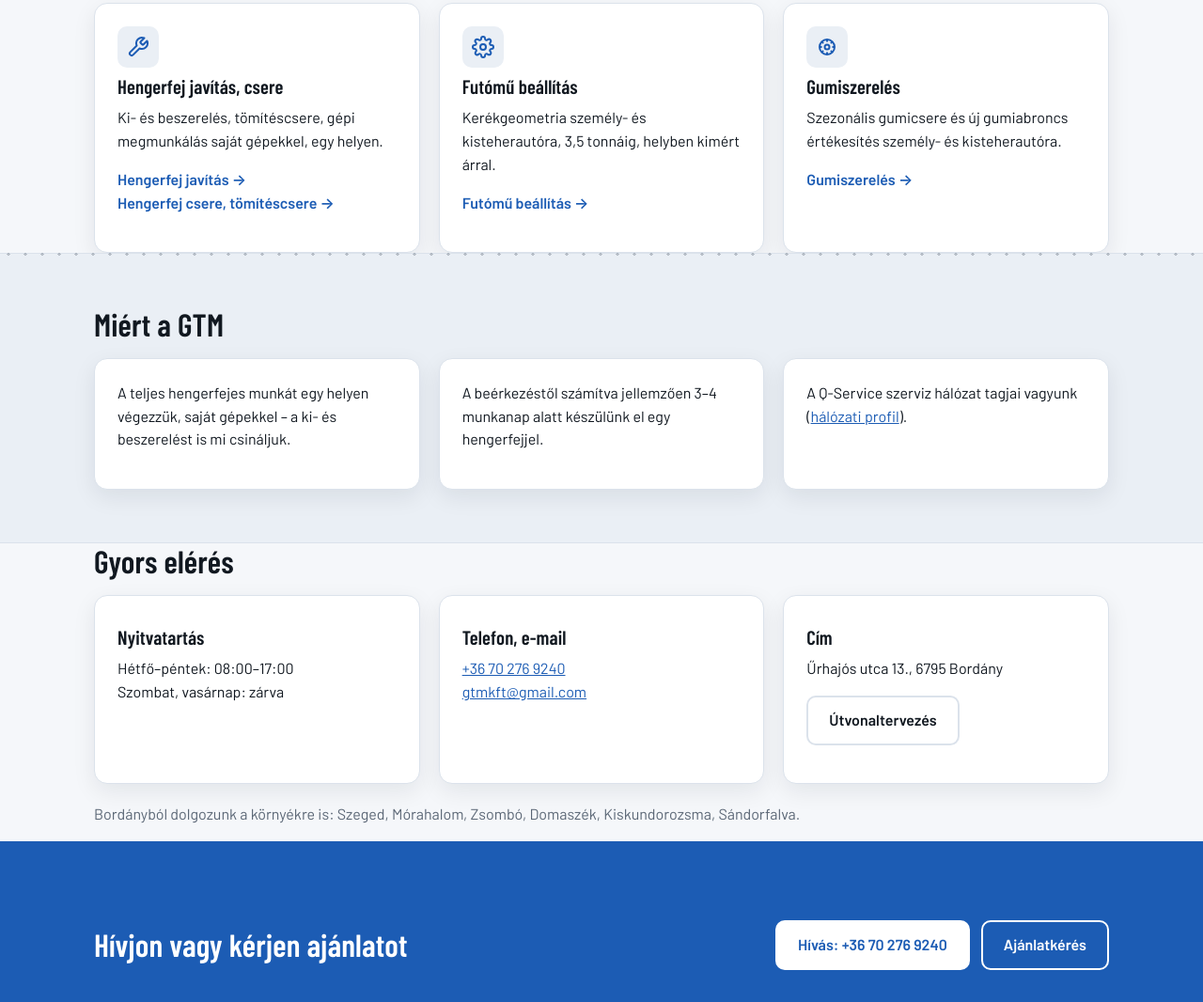
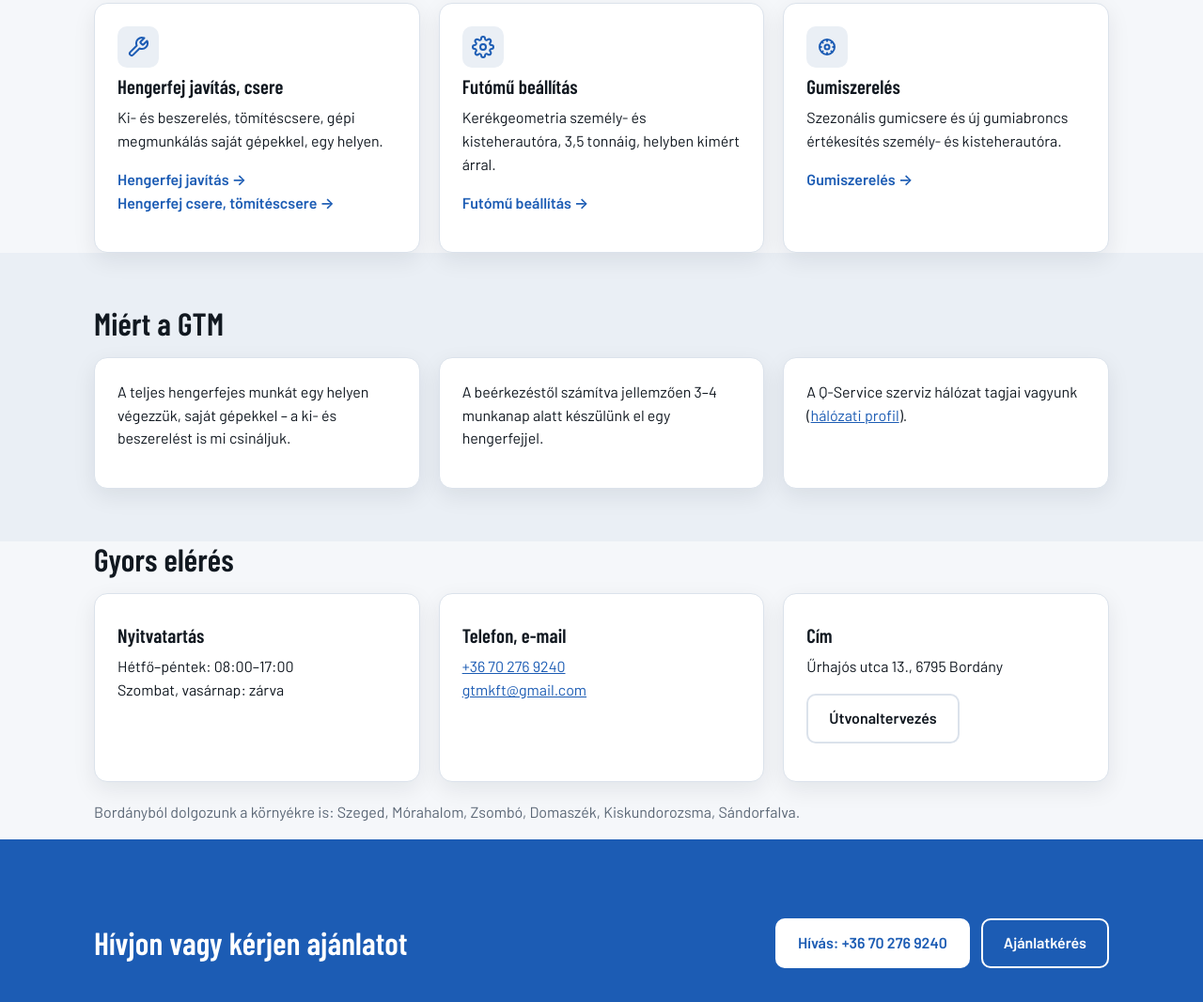
Before and after one commit to zsebehazybalint-dev/GTMweboldal, a plain HTML site: page index.html in a window 1280 px wide. Shown: the part 666-1732 px from the top of the page at 94% size. Drawn offline with Linux system fonts and the light colour scheme.

Commit message:
Remove: section-alt pöttyös elválasztó és szegély
A kártyák túl közel estek a pöttyös vonalhoz, és a sávos felosztás
nem kellett - visszaállítva az eredeti egyszerű section-alt háttérre.

```diff
--- a/css/style.css
+++ b/css/style.css
@@ -809,25 +809,6 @@ section { padding: 56px 0; }
 .hero > * { position: relative; z-index: 1; }
 @keyframes slow-spin { to { transform: rotate(360deg); } }
 
-/* ---------- "Garázsaljzat" elválasztó a section-alt szekciók tetején ---------- */
-.section-alt {
-  position: relative;
-  border-top: 1px solid var(--line);
-  border-bottom: 1px solid var(--line);
-}
-.section-alt::before {
-  content: "";
-  position: absolute;
-  top: -1px;
-  left: 0;
-  right: 0;
-  height: 3px;
-  background-image: radial-gradient(circle, var(--muted) 1.5px, transparent 1.6px);
-  background-size: 18px 3px;
-  background-repeat: repeat-x;
-  opacity: .35;
-}
-
 /* ---------- Kártyaikonok: fogaskerék / kerék / csavarkulcs hoverre ---------- */
 .card { transition: transform .15s ease, box-shadow .15s ease; }
 .card:hover { transform: translateY(-3px); }
```
